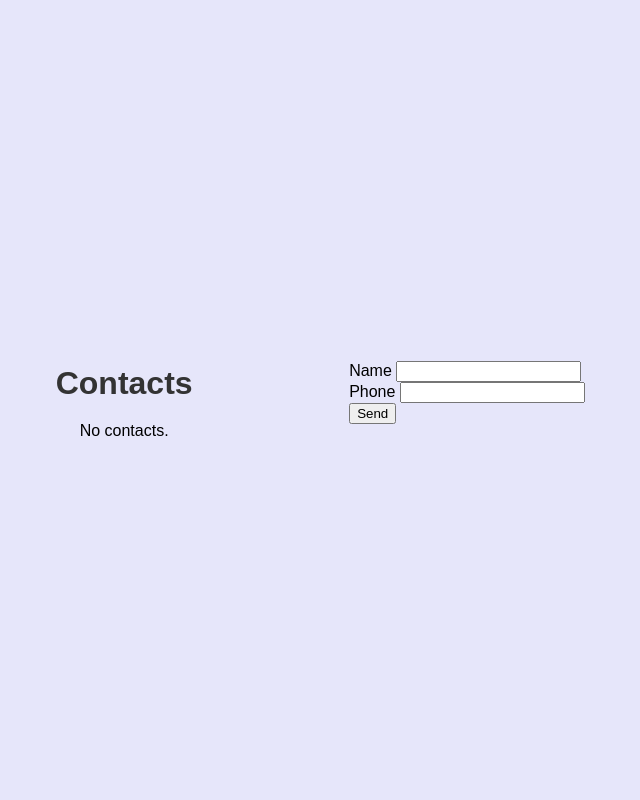
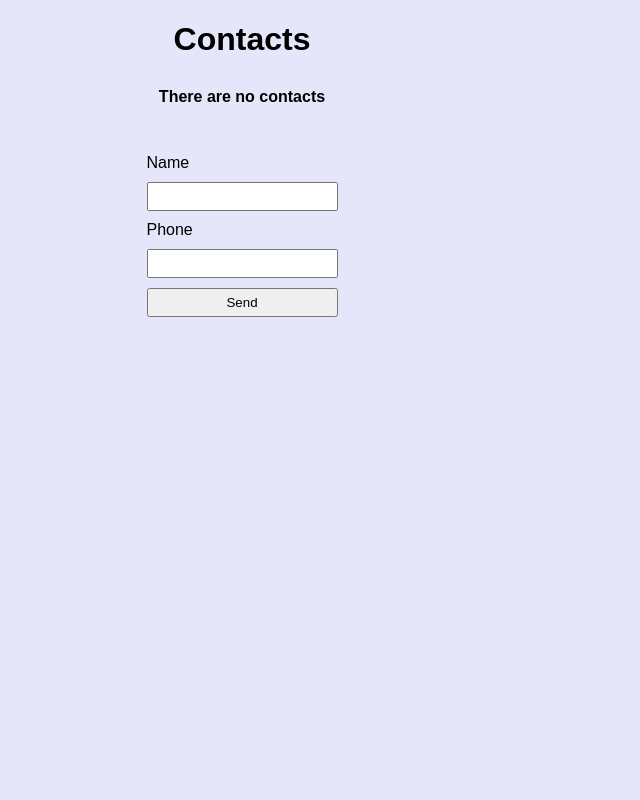
Before and after one commit to AlnsSbrl/Desarrollo-Web-Entorno-Servidor, a PHP site: page / in a window 1280 px wide. Shown: the whole page, without its empty margins (398-1038 px from the left). Run offline with PHP 8.4, Linux system fonts and the light colour scheme.

Commit message:
finished css and implemented get method
Finished the css file so the items can be aligned and centered, stacked on a column. Added a new button that reloads the page with a get method that erases all contacts saved on the session

```diff
--- a/DWES01/Index.php
+++ b/DWES01/Index.php
@@ -13,9 +13,17 @@
         return false;
     }
 
+
     $message="";
     $messageColor="";
 
+    if(isset($_GET["limpiar"])&&$_GET["limpiar"]=="1"){
+        foreach($_SESSION["contacts"] as $contact=>$phone){
+            unset($_SESSION["contacts"][$contact]);
+        }
+        $message = "All contacts have been removed";
+        $messageColor="green";
+    }
     if($_SERVER["REQUEST_METHOD"] == "POST"){
         $name=trim($_POST["name"]);
         if(strlen($name)==0){
@@ -42,6 +50,8 @@
             }
         }
     }
+
+
 ?>
 
 <!DOCTYPE>
@@ -64,25 +74,33 @@
                         <tr>
                             <td><?=htmlspecialchars($contact)?></td>
                             <td><?=htmlspecialchars($phone)?></td>
-                        </tr>
-                    <?php endforeach;?>
+                        </tr><?php endforeach;?>
+            <?php else:?>
+                <h4>There are no contacts</h4>
+            <?php endif;?>
                 </table>
-            <?php else:?>
-                <p>No contacts.</p>
-            <?php endif;?>
         </div>
+        <br>
         <div class="form">
             <form action="<?php echo $_SERVER["PHP_SELF"];?>" method="post">
                 <label for="name">Name</label> <input type="text" name="name" id="name">
-                <br>
                 <label for="phone">Phone</label> <input type="tel" name="phone" id="phone">
-                <br>
                 <input type="submit" name="submit" value="Send">
-                <br>
-                <p style="color: <?=$messageColor?>">
-                    <?=htmlspecialchars($message)?>
-                </p>
             </form>
+        </div>
+        <div class="warnings">
+            <p style="color: <?=$messageColor?>">
+                <?=htmlspecialchars($message)?>
+            </p>
+        </div>
+        <br>
+        <div>
+            <?php if(count($_SESSION["contacts"])>0):?>
+                <form method="get" action="">
+                    <input type="hidden" name="limpiar" value="1">
+                    <button type="submit">Delete all contacts</button>
+                </form>
+            <?php endif;?>
         </div>
     </body>
 </html>
--- a/DWES01/main.css
+++ b/DWES01/main.css
@@ -2,19 +2,47 @@ body {
     font-family: Arial, sans-serif;
     background: lavender;
     display: flex;
+    flex-direction: column;
     justify-content: center;
     align-items: center;
-    height: 100vh;
     margin: 0;
 }
-.contacts{
-    padding: 25px 50px;
-    border-radius: 12px;
+form{
+    display: flex;
+    flex-direction: column;
+    gap: 10px;
+}
+.form-row{
+    display: flex;
+    align-items: center;
+    justify-content: center;
+}
+label{
+    width: 25px;
     text-align: center;
-    width: 350px;
-    box-shadow: 0 4px 12px rgba(0,0,0,0.1%);
+    margin-right: 10px;
 }
-h1{
-    margin-bottom: 20px;
-    color: #333;
+input{
+    padding: 5px;
 }
+
+h1,h4{
+    margin-bottom: 30px;
+    text-align: center;
+}
+table{
+    border-collapse: collapse;
+    table-layout: fixed;
+    width: 400px;
+    text-align: center;
+    margin-bottom: 40px;
+}
+th,td{
+    border: 1px solid #ccc;
+    width: 50%;
+    padding: 10px;
+    word-wrap: break-word;
+}
+tr:nth-child(even){
+    background-color: #fafafa;
+}
```
